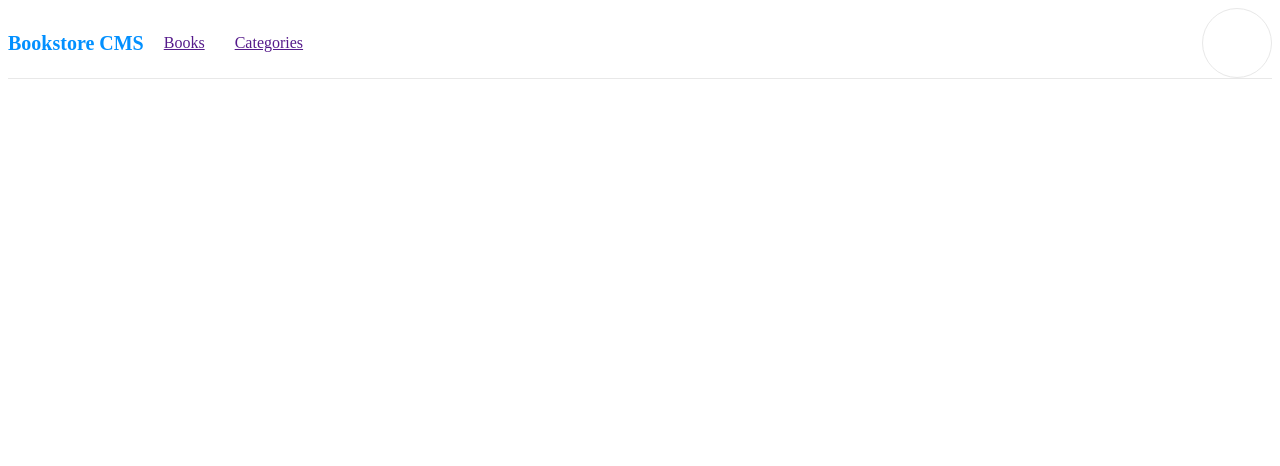
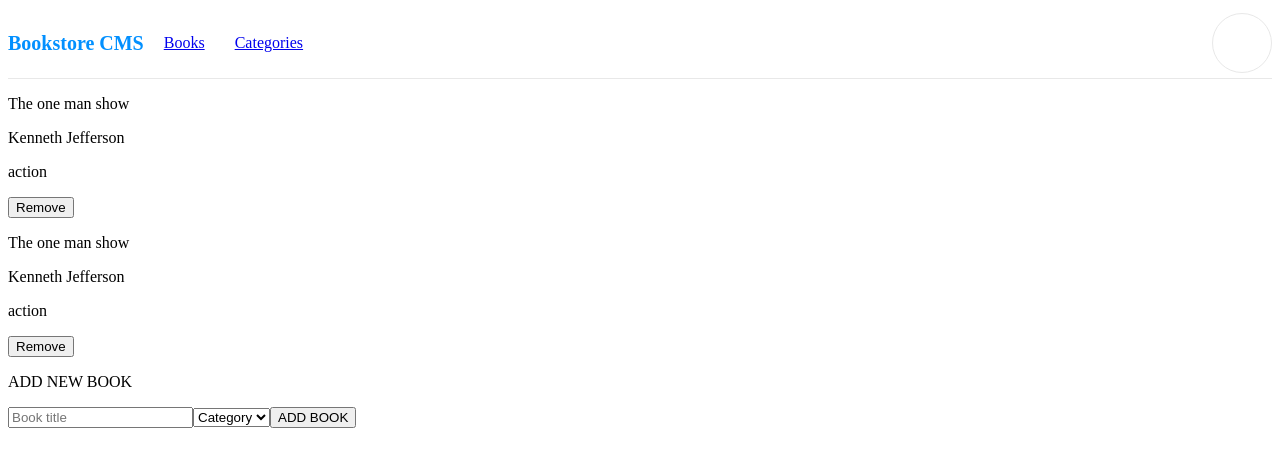
Before and after one commit to Chike1990/bookstore, a React (Create React App) app: page / in a window 1280 px wide. Shown: the top 466 px of the page. Built offline with nearby package versions, Linux system fonts and the light colour scheme.

Commit message:
Adds react-route and set up the books component

```diff
--- a/src/App.js
+++ b/src/App.js
@@ -1,11 +1,17 @@
+import { Switch, Route } from 'react-router-dom';
 import React from 'react';
 import Header from './components/Header';
-
+import Books from './components/Books';
+import Categories from './components/Categories';
 
 const App = () => {
   return (
     <div>
-      <Header/>
+      <Header />
+      <Switch>
+        <Route path="/" component={Books} exact />
+        <Route path="/categories"component={Categories} exact />
+      </Switch>
     </div>
   );
 };
--- /dev/null
+++ b/src/components/Book.jsx
@@ -0,0 +1,14 @@
+import React from 'react';
+
+const Book = ({title, author, category}) => {
+  return (
+    <div>
+      <p>{title}</p>
+      <p>{author}</p>
+      <p>{category}</p>
+      <button>Remove</button>
+    </div>
+  );
+};
+
+export default Book;
--- /dev/null
+++ b/src/components/Books.jsx
@@ -0,0 +1,34 @@
+import Book from "./Book";
+import { useState } from "react";
+
+const Books = () => {
+  const [books, setBook] = useState ([
+    {
+      title: "The one man show",
+      category: "action",
+      author: "Kenneth Jefferson",
+    },
+    {
+      title: "The one man show",
+      category: "action",
+      author: "Kenneth Jefferson",
+    },
+  ]);
+  return (
+    <div>
+      {books.map((book) => (
+        <Book {...book} />
+      ))}
+      <form action="">
+        <p>ADD NEW BOOK</p>
+        <input type="text" placeholder="Book title" />
+        <select name="" id="">
+          <option value="">Category</option>
+        </select>
+        <button>ADD BOOK</button>
+      </form>
+      </div>
+  );
+};
+
+export default Books;
--- /dev/null
+++ b/src/components/Categories.jsx
@@ -0,0 +1,11 @@
+import React from 'react';
+
+const Categories = () => {
+  return (
+    <div>
+      <p>Under Construction</p>
+    </div>
+  );
+};
+
+export default Categories;
--- a/src/components/Header.css
+++ b/src/components/Header.css
@@ -21,8 +21,8 @@
 }
 
 .Header_avatar{
-  width: 40px;
-  height: 40px;
+  width: 30px;
+  height: 30px;
   border-radius: 50%;
   margin: 0 0 0 41.5rem;
   padding: 0.875rem;
--- a/src/components/Header.jsx
+++ b/src/components/Header.jsx
@@ -1,5 +1,6 @@
 import React from 'react';
 import "./Header.css";
+import { Link } from 'react-router-dom';
 
 const Header = () => {
   return (
@@ -7,8 +8,8 @@ const Header = () => {
       <div style={{display: "flex", alignItems: "center"}}>
       <h1 className="Header_title">Bookstore CMS</h1>
       <nav className="Header_nav">
-          <a style={{marginRight:"30px"}}href="" className="Header_link">Books</a>
-        <a href="" className="Header_link">Categories</a>
+          <Link to="/" style={{marginRight:"30px"}} className="Header_link">Books</Link>
+        <Link to="/Categories" className="Header_link">Categories</Link>
         </nav>
       </div>
       <div className="Header_avatar"></div>
```
